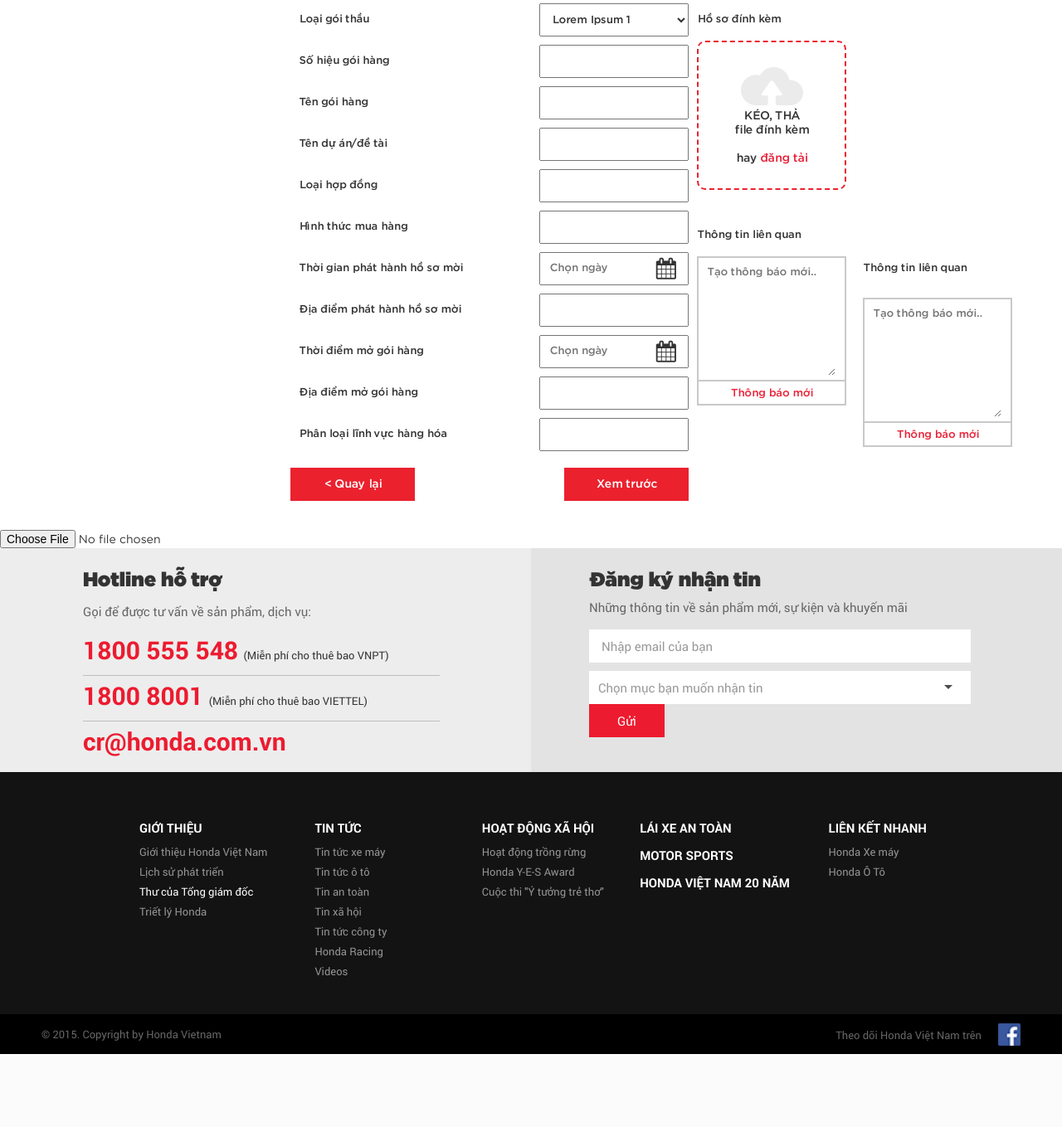
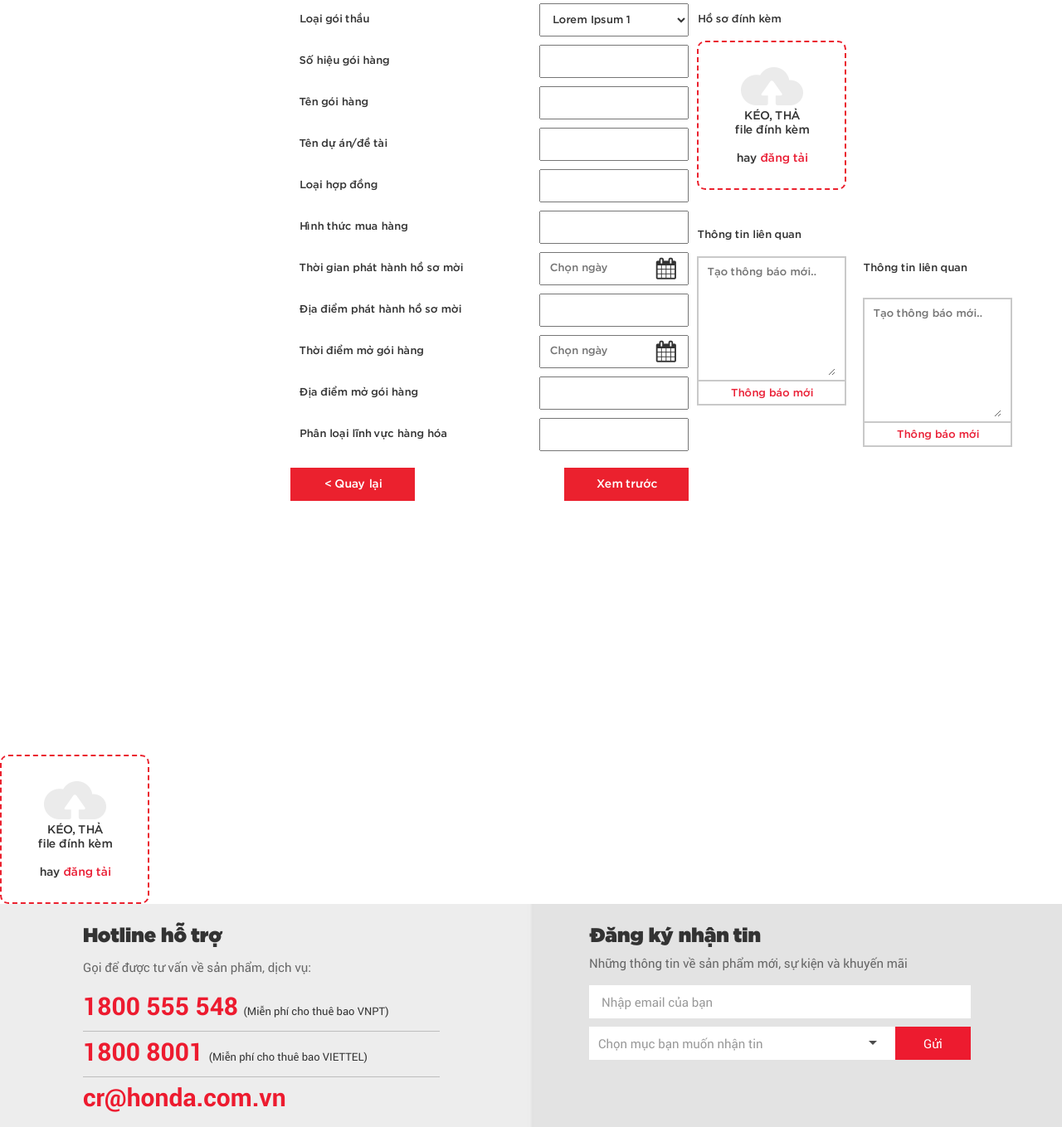
Before and after one commit to VoMenThan/honda, a PHP site: page /tao-moi-admin.php in a window 1280 px wide. Shown: the part 329-1688 px from the top of the page at 83% size. Before the commit the page ends 1600 px from the top, so only its background shows below. Run offline with PHP 8.4, Linux system fonts and the light colour scheme; style sheets or scripts are compiled from the project's sources.

Commit message:
updload file

```diff
--- a/assets/css/dauthau.css
+++ b/assets/css/dauthau.css
@@ -381,14 +381,6 @@
         height: 80px; }
       .create-new-tm .them-thau-moi .upload-file-tm .color-gray {
         color: #989898; }
-      .create-new-tm .them-thau-moi .upload-file-tm .upload-file {
-        border: 2px dashed #eb212e;
-        border-radius: 10px;
-        height: 180px;
-        text-align: center;
-        padding: 30px;
-        font-size: 14px;
-        font-family: "Iciel Gotham Medium"; }
       .create-new-tm .them-thau-moi .upload-file-tm .head-ttlq {
         height: 50px;
         line-height: 50px;
@@ -424,8 +416,75 @@
       top: 30%;
       right: 0px; }
 
+.upload-file {
+  border: 2px dashed #eb212e;
+  border-radius: 10px;
+  height: 180px;
+  width: 180px;
+  text-align: center;
+  padding: 30px 0;
+  font-size: 14px;
+  font-family: "Iciel Gotham Medium";
+  position: relative;
+  overflow: hidden; }
+  .upload-file img {
+    position: relative;
+    z-index: 0; }
+    .upload-file img p {
+      position: relative;
+      z-index: 0; }
+  .upload-file .has-fl {
+    display: none; }
+  .upload-file.has-file .has-fl {
+    display: block;
+    margin: 0 auto; }
+  .upload-file.has-file .no-fl {
+    display: none; }
+  .upload-file input {
+    position: absolute;
+    width: 100%;
+    height: 100%;
+    z-index: 2;
+    top: 0;
+    left: 0;
+    -webkit-appearance: none;
+    -moz-appearance: none;
+    appearance: none;
+    opacity: 0; }
+  .upload-file .name {
+    font-size: 12px;
+    margin-top: 8px !important; }
+  .upload-file .size {
+    font-size: 11px;
+    color: #989898;
+    margin-top: 5px !important; }
+  .upload-file .name,
+  .upload-file .size {
+    position: relative;
+    z-index: 0; }
+  .upload-file .uploadfile {
+    position: relative;
+    z-index: 3;
+    font-family: "robotobold";
+    margin-top: 10px;
+    color: #ed1b2f; }
+
 .color-red {
   color: #ea2036; }
+
+.style-form-input select,
+.style-form-input input {
+  -webkit-appearance: none;
+  -moz-appearance: none;
+  appearance: none;
+  border: 1px solid #000;
+  height: 40px;
+  padding: 0 20px;
+  background: #fff;
+  width: 100%;
+  max-width: 500px; }
+.style-form-input select {
+  background: url("../images/icon/select_box.png") right center no-repeat; }
 
 #ui-datepicker-div {
   background: #FFFFFF; }
--- a/assets/css/dauthau.scss
+++ b/assets/css/dauthau.scss
@@ -444,15 +444,7 @@
       .color-gray{
         color: #989898;
       }
-      .upload-file{
-        border: 2px dashed #eb212e;
-        border-radius: 10px;
-        height: 180px;
-        text-align: center;
-        padding: 30px;
-        font-size: 14px;
-        font-family: $font-icielgothammedium;
-      }
+
       .head-ttlq{
         height: 50px;
         line-height: 50px;
@@ -495,10 +487,92 @@
     }
     }
 }
+
+.upload-file{
+  border: 2px dashed #eb212e;
+  border-radius: 10px;
+  height: 180px;
+  width: 180px;
+  text-align: center;
+  padding: 30px 0;
+  font-size: 14px;
+  font-family: $font-icielgothammedium;
+  position: relative;
+  overflow: hidden;
+  img{
+    position: relative;
+    z-index: 0;
+    p{
+      position: relative;
+      z-index: 0;
+    }
+  }
+  .has-fl{
+    display: none;
+  }
+  &.has-file{
+    .has-fl{
+      display: block;
+      margin: 0 auto;
+    }
+    .no-fl{
+      display: none;
+    }
+  }
+  input{
+    position: absolute;
+    @include size(100%);
+    z-index: 2;
+    top: 0;
+    left: 0;
+    @include appearance(none);
+    opacity: 0;
+  }
+  .name{
+    font-size: 12px;
+    margin-top: 8px !important;
+  }
+  .size{
+    font-size: 11px;
+    color: #989898;
+    margin-top: 5px !important;
+  }
+  .name,
+  .size{
+    position: relative;
+    z-index: 0;
+  }
+
+  .uploadfile{
+    position: relative;
+    z-index: 3;
+    font-family: $font-robotobold;
+    margin-top: 10px;
+    color: $main-red;
+  }
+}
+
 .color-red{
   color: #ea2036;
 }
 
+.style-form-input{
+  select,
+  input{
+    @include appearance(none);
+    border: 1px solid #000;
+    height: 40px;
+    padding: 0 20px;
+    background: #fff;
+    width: 100%;
+    max-width: 500px;
+  }
+
+  select{
+    background: url("../images/icon/select_box.png") right center no-repeat;
+  }
+  input{}
+}
 //Datepicker
 
 #ui-datepicker-div{
--- a/assets/js/hdvn_main.js
+++ b/assets/js/hdvn_main.js
@@ -59,6 +59,26 @@ function Page() {
         $('.btn-search').click(function () {
             $('.pupup-search-advance').css('display','none');
         });
+
+    //    File upload
+        $('.file-drop').change(function(){
+            console.log(111);
+            var $this = $(this);
+            var name = this.files[0].name;
+            var size = this.files[0].size;
+            if(size < 1024){
+                $('.upload-file .size').text(size+'byte');
+            }else{
+                var size = this.files[0].size/1024;
+                size = Math.round(size * 100) / 100;
+                $('.upload-file .size').text(size+'kb');
+            }
+
+            $('.upload-file').addClass('has-file');
+            $('.upload-file .name').text(name);
+
+        })
+    //    END File upload
 
     /* popup thong bao */
         $('.btn-edit').click(function () {
@@ -75,38 +95,38 @@ function Page() {
                 $this.prev().focus();
         })
 
-        ( function( factory ) {
-            if ( typeof define === "function" && define.amd ) {
-
-                // AMD. Register as an anonymous module.
-                define( [ "../widgets/datepicker" ], factory );
-            } else {
-
-                // Browser globals
-                factory( jQuery.datepicker );
-            }
-        }( function( datepicker ) {
-
-            datepicker.regional.vi = {
-                closeText: "Đóng",
-                prevText: "&#x3C;Trước",
-                nextText: "Tiếp&#x3E;",
-                currentText: "Hôm nay",
-                monthNames: [ "Tháng 1,", "Tháng 2,", "Tháng 3,", "Tháng 4,", "Tháng 5,", "Tháng 6,",
-                    "Tháng 7,", "Tháng 8,", "Tháng 9,", "Tháng 10,", "Tháng 11,", "Tháng 12," ],
-                dayNamesShort: [ "CN", "T2", "T3", "T4", "T5", "T6", "T7" ],
-                dayNamesMin: [ "CN", "T2", "T3", "T4", "T5", "T6", "T7" ],
-                weekHeader: "Tu",
-                dateFormat: "dd/mm/yy",
-                firstDay: 0,
-                isRTL: false,
-                showMonthAfterYear: false,
-                yearSuffix: "" };
-            datepicker.setDefaults( datepicker.regional.vi );
-
-            return datepicker.regional.vi;
-
-        } ) );
+        // ( function( factory ) {
+        //     if ( typeof define === "function" && define.amd ) {
+        //
+        //         // AMD. Register as an anonymous module.
+        //         define( [ "../widgets/datepicker" ], factory );
+        //     } else {
+        //
+        //         // Browser globals
+        //         factory( jQuery.datepicker );
+        //     }
+        // }( function( datepicker ) {
+        //
+        //     datepicker.regional.vi = {
+        //         closeText: "Đóng",
+        //         prevText: "&#x3C;Trước",
+        //         nextText: "Tiếp&#x3E;",
+        //         currentText: "Hôm nay",
+        //         monthNames: [ "Tháng 1,", "Tháng 2,", "Tháng 3,", "Tháng 4,", "Tháng 5,", "Tháng 6,",
+        //             "Tháng 7,", "Tháng 8,", "Tháng 9,", "Tháng 10,", "Tháng 11,", "Tháng 12," ],
+        //         dayNamesShort: [ "CN", "T2", "T3", "T4", "T5", "T6", "T7" ],
+        //         dayNamesMin: [ "CN", "T2", "T3", "T4", "T5", "T6", "T7" ],
+        //         weekHeader: "Tu",
+        //         dateFormat: "dd/mm/yy",
+        //         firstDay: 0,
+        //         isRTL: false,
+        //         showMonthAfterYear: false,
+        //         yearSuffix: "" };
+        //     datepicker.setDefaults( datepicker.regional.vi );
+        //
+        //     return datepicker.regional.vi;
+        //
+        // } ) );
 
     };
 
--- a/tao-moi-admin.php
+++ b/tao-moi-admin.php
@@ -152,7 +152,20 @@
     </div>
 </div>
 <div>
-    <input type="file" />
+
+    <div class="upload-file text-center">
+        <img class="no-fl" src="assets/images/icon/upload-file.png" alt="">
+        <img class="has-fl" src="assets/images/icon/icon-file.png" alt="">
+        <p class="no-fl">KÉO, THẢ <br>
+            file đính kèm<br><br>
+            hay <a href="javascript:;" class="color-red">đăng tải</a>
+        </p>
+        <div class="name has-fl"></div>
+        <div class="size has-fl"></div>
+        <a class="uploadfile has-fl" href="javascript:;">Đăng file đính kèm</a>
+        <input type="file" class="file-drop" />
+    </div>
+
 </div>
 <script type="javascript">
     $(function () {
```
Also changed, not shown: 1 other file.
